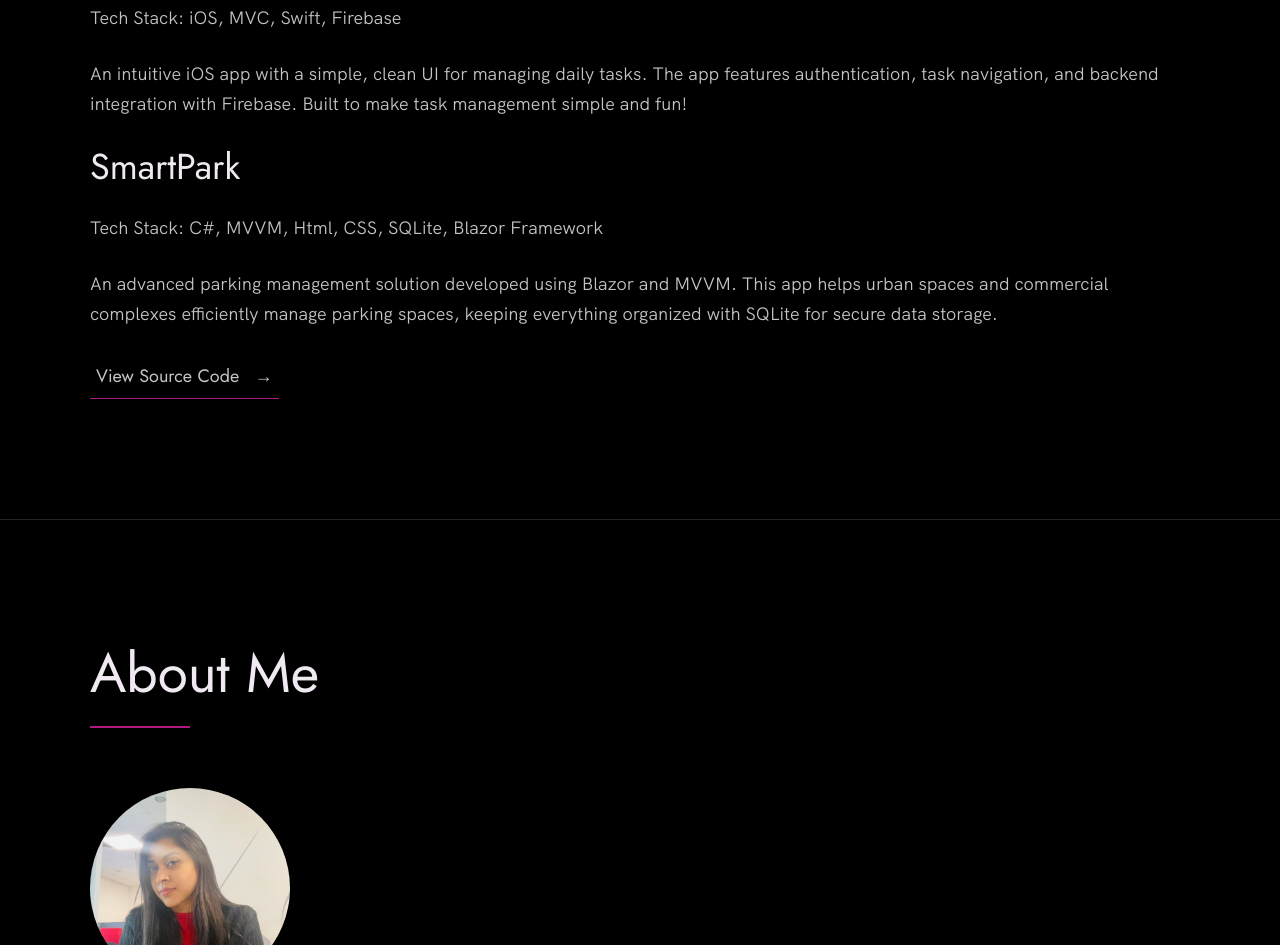
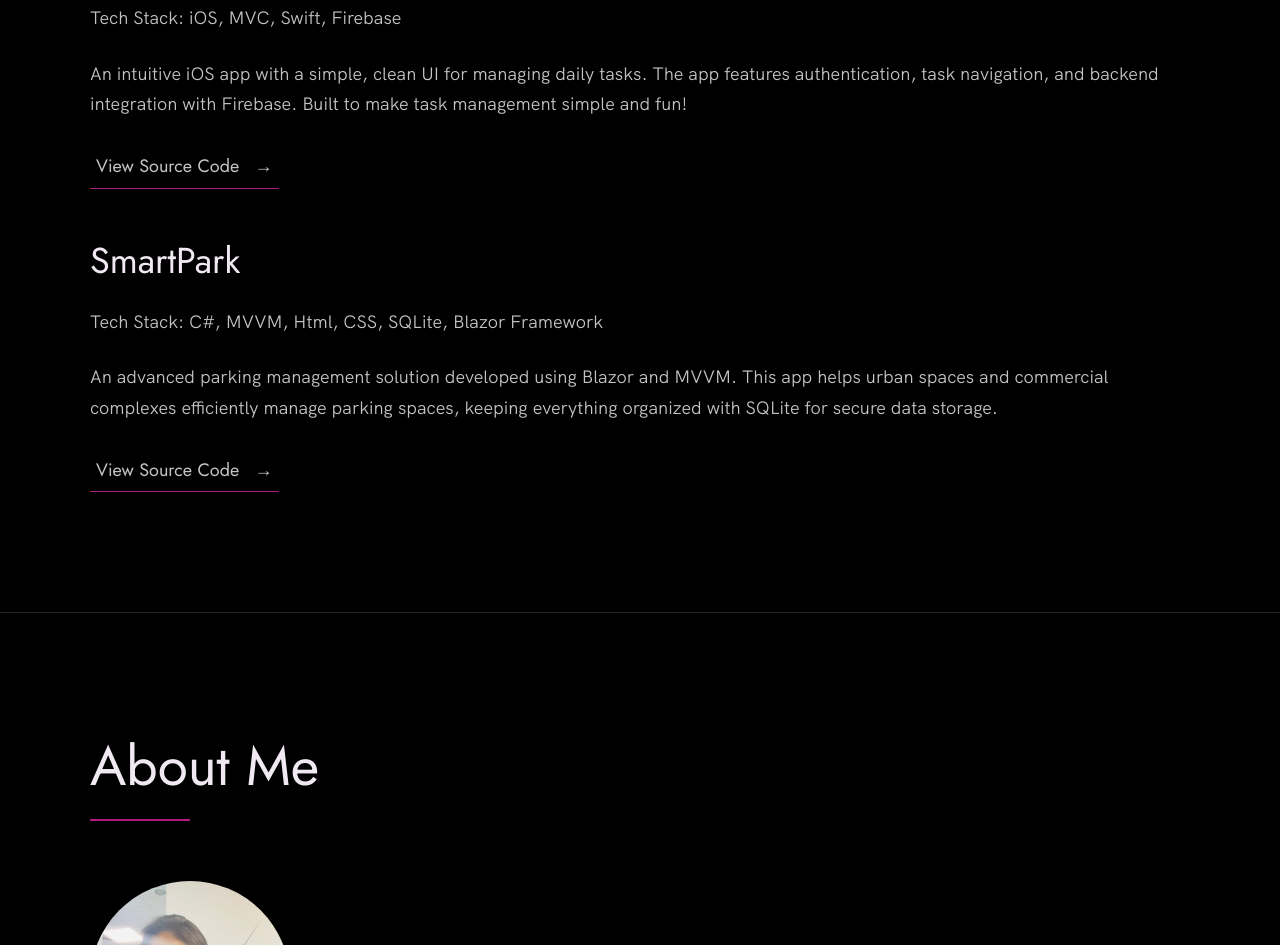
Before and after one commit to jismitjose/tech-portfolio, a plain HTML site: page index.html in a window 1280 px wide. Shown: the part 1133-2078 px from the top of the page. Drawn offline with Linux system fonts and the light colour scheme.

Commit message:
updated github project link

```diff
--- a/index.html
+++ b/index.html
@@ -69,6 +69,13 @@
                 An intuitive iOS app with a simple, clean UI for managing daily tasks. The app features authentication, task navigation, and backend integration with Firebase. Built to make task management simple and fun!
               </p>
               <div>
+                <div class="work__links">
+                  <a href="https://github.com/jismitjose/InstaView-App" target="_blank" class="link__text">
+                    View Source Code <span>&rarr;</span>
+                  </a>
+                  <a href="https://github.com/jismitjose/InstaView-App" title="View Source Code" target="_blank">
+                  </a>
+                </div>
                 <h3>SmartPark</h3>
                 <p>Tech Stack: C#, MVVM, Html, CSS, SQLite, Blazor Framework</strong></p>
                   <p>
```
